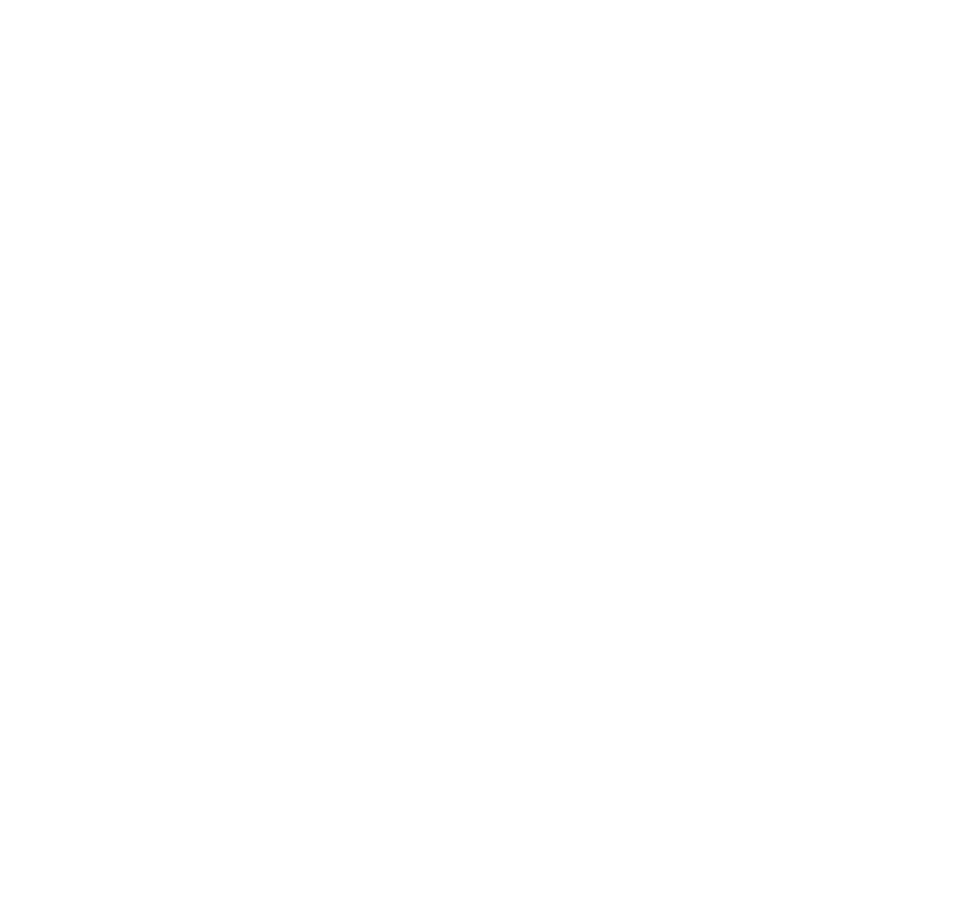
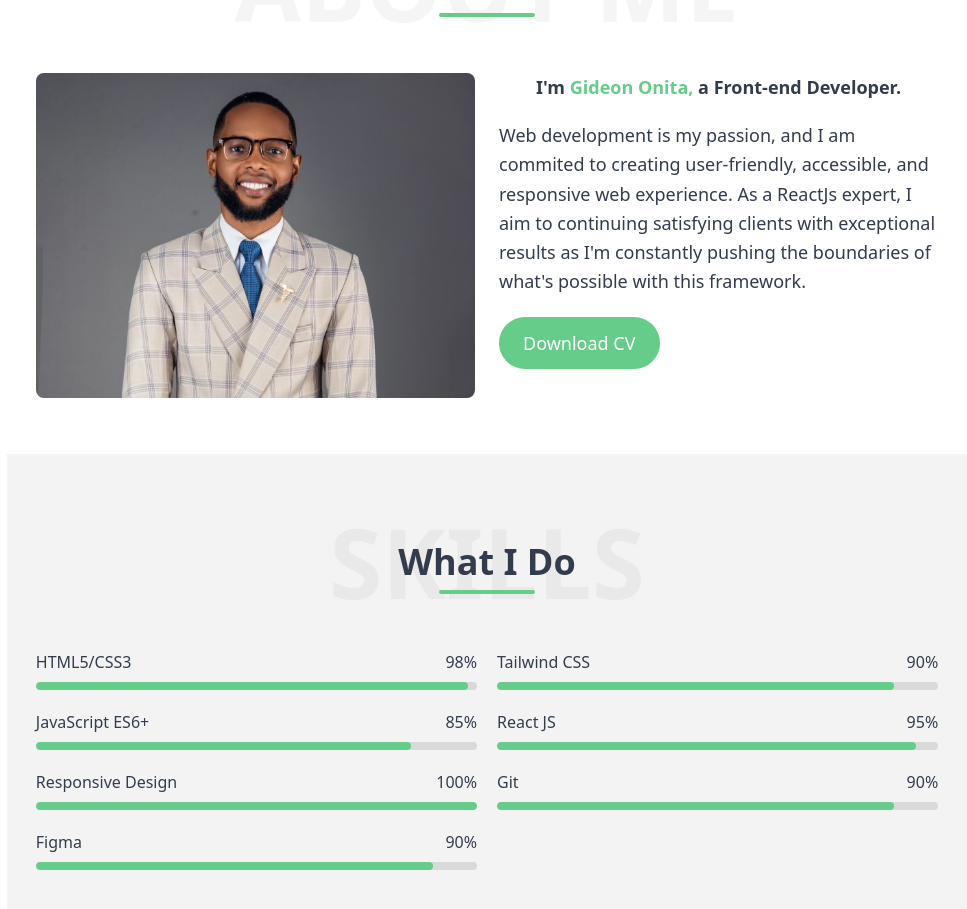
Before and after one commit to giddynita/my-portfolio, a React (Vite) app: page / in a window 1280 px wide. Shown: the part 923-1832 px from the top of the page, without its empty margins (313-1280 px from the left). Before the commit the page ends 800 px from the top, so only its background shows below. Built offline with nearby package versions, Linux system fonts and the light colour scheme; a web font is replaced by a local one.

Commit message:
about section completed and skills section almost done

```diff
--- a/src/components/About.jsx
+++ b/src/components/About.jsx
@@ -1,4 +1,34 @@
+import { aboutSection } from '../data'
+import Heading from './Heading'
+
 const About = () => {
-  return <section id="about" className="about"></section>
+  const { sectionTitle, sectionSubtitle, profile, img, title, about } =
+    aboutSection
+  return (
+    <section
+      id="about"
+      className=" pt-14 pb-14 bg-base-100 section max-w-screen-sm md:max-w-screen-lg  mx-auto "
+    >
+      <Heading sectionTitle={sectionTitle} sectionSubtitle={sectionSubtitle} />
+      <div className="flex flex-col items-center md:items-start justify-center gap-4 md:gap-6 md:flex-row">
+        <figure className="rounded-lg w-3/4 md:w-1/2">
+          <img src={img} alt={title} className="rounded-lg" />
+        </figure>
+
+        <div className="md:w-1/2">
+          <p className="text-xl sm:text-2xl font-semibold text-center mb-5 w-3/4 mx-auto md:w-full md:text-lg">
+            {profile.iam} {''}
+            <span className="text-primary capitalize">{profile.name}</span> {''}
+            {profile.profession}
+          </p>
+          <p className="text-lg leading-relaxed">{about}</p>
+
+          <button className="bg-primary px-6 py-3 rounded-full text-white mt-5 hover:text-primary-content hover:text- text-lg">
+            Download CV
+          </button>
+        </div>
+      </div>
+    </section>
+  )
 }
 export default About
--- /dev/null
+++ b/src/components/Heading.jsx
@@ -0,0 +1,16 @@
+const Heading = ({ sectionTitle, sectionSubtitle }) => {
+  return (
+    <section className="relative ">
+      <h1 className="  text-6xl sm:text-7xl md:text-8xl  uppercase pt-1 text-base-content/5 font-semibold relative text-center  mb-10 whitespace-nowrap">
+        {sectionTitle}
+      </h1>
+      <div className=" absolute top-1/2 -translate-y-1/2 w-full">
+        <p className="text-4xl font-semibold capitalize  text-base-content w-full text-center whitespace-nowrap mb-2 ">
+          {sectionSubtitle}
+        </p>
+        <span className="block bg-primary h-1 w-24 sm:w-24 rounded-full m-auto -mb-4 "></span>
+      </div>
+    </section>
+  )
+}
+export default Heading
--- a/src/components/Hero.jsx
+++ b/src/components/Hero.jsx
@@ -15,11 +15,12 @@
         deletionSpeed={{ type: 'keyStrokeDelayInMs', value: 100 }}
         style={{
           whiteSpace: 'pre-line',
-          fontSize: '2.25rem',
           fontWeight: '600',
           marginBlock: '0.4rem 0.2rem',
+          textAlign: 'center',
         }}
         repeat={Infinity}
+        className="text-xl sm:text-2xl md:text-3xl lg:text-4xl"
       />
       <small>{location}</small>
       <AnchorLink href="#about">
--- a/src/components/Navbar.jsx
+++ b/src/components/Navbar.jsx
@@ -1,4 +1,3 @@
-import { Link } from 'react-router-dom'
 import Menu from './Menu'
 import Navlinks from './Navlinks'
 import Socials from './Socials'
@@ -7,7 +6,7 @@
 
 const Navbar = () => {
   return (
-    <nav className=" bg-base-100 navbar justify-between lg:hidden fixed z-50">
+    <nav className=" bg-base-100 navbar justify-between lg:hidden fixed border-b border-base-300 z-50">
       <div className="flex gap-x-3 items-center ">
         <AnchorLink href="#landing">
           <h3 className="logo text-sky-600 font-bold tracking-wide text-2xl">
--- a/src/components/Skills.jsx
+++ b/src/components/Skills.jsx
@@ -1,4 +1,29 @@
+import { skillSection } from '../data'
+import Heading from './Heading'
+
 const Skills = () => {
-  return <div>Skills</div>
+  const { sectionTitle, sectionSubtitle, skills, progress } = skillSection
+  return (
+    <section className="pt-14 pb-14 bg-base-200/50   section">
+      <Heading sectionTitle={sectionTitle} sectionSubtitle={sectionSubtitle} />
+      <div className="grid grid-cols-1 md:grid-cols-2 gap-5 max-w-screen-sm md:max-w-screen-lg  mx-auto">
+        {skills.map((skill) => {
+          const { type, progress } = skill
+          return (
+            <div className="grid gap-2 ">
+              <div className="flex justify-between">
+                {type} <span>{`${progress}%`}</span>
+              </div>
+              <progress
+                className="progress progress-primary w-full bg-base-300/75"
+                value={progress}
+                max="100"
+              ></progress>
+            </div>
+          )
+        })}
+      </div>
+    </section>
+  )
 }
 export default Skills
--- a/src/data.jsx
+++ b/src/data.jsx
@@ -1,11 +1,12 @@
 import { nanoid } from 'nanoid'
 import { FaFacebookF } from 'react-icons/fa6'
 import { FaInstagram, FaTwitter, FaLinkedinIn } from 'react-icons/fa'
+import picture from './assets/images/image.jpg'
 
 export const navlinks = [
   { id: nanoid(), section: 'home', href: '#landing' },
   { id: nanoid(), section: 'about me', href: '#about' },
-  { id: nanoid(), section: 'service', href: '#skills' },
+  { id: nanoid(), section: 'services', href: '#services' },
   { id: nanoid(), section: 'portfolio', href: '#portfolio' },
   { id: nanoid(), section: 'blog', href: '#blog' },
   { id: nanoid(), section: 'contact', href: '#contact' },
@@ -36,7 +37,33 @@
 export const hero = {
   h1: 'Welcome',
   name: "I'm Gideon Onita",
-  profession: "I'm a Front-end developer",
+  profession: "I'm a Front-end Developer",
   location: 'based in Lagos, Nigeria.',
   aboutBtn: 'About Me',
 }
+export const aboutSection = {
+  sectionTitle: 'about me',
+  sectionSubtitle: 'know me more',
+  profile: {
+    iam: "I'm",
+    name: 'gideon onita,',
+    profession: 'a Front-end Developer.',
+  },
+  img: picture,
+  title: 'Gideon Onita',
+  about:
+    "Web development is my passion, and I am commited to creating user-friendly, accessible, and responsive web experience. As a ReactJs expert, I aim to continuing satisfying clients with exceptional results as I'm constantly pushing the boundaries of what's possible with this framework.",
+}
+export const skillSection = {
+  sectionTitle: 'skills',
+  sectionSubtitle: 'what i do',
+  skills: [
+    { type: 'HTML5/CSS3', progress: '98' },
+    { type: 'Tailwind CSS', progress: '90' },
+    { type: 'JavaScript ES6+', progress: '85' },
+    { type: 'React JS', progress: '95' },
+    { type: 'Responsive Design', progress: '100' },
+    { type: 'Git', progress: '90' },
+    { type: 'Figma', progress: '90' },
+  ],
+}
--- a/src/index.css
+++ b/src/index.css
@@ -8,7 +8,7 @@
 ====================
 */
 .navbar {
-  padding-inline: 4%;
+  padding-inline: 6%;
 }
 .logo {
   font-family: 'EB Garamond', serif;
@@ -16,7 +16,7 @@
   font-family: 'Nunito', sans-serif; */
 }
 .nav-menu {
-  padding-inline: 5%;
+  padding-inline: 7%;
   transition: transform 0.3s;
 }
 .nav-link {
@@ -50,14 +50,13 @@
   }
 }
 /* =================
-HERO
+ABOUT
 ====================
 */
-
+.section {
+  padding-inline: 3%;
+}
 .active {
   color: red;
+  font-size: minmax();
 }
-
-#about {
-  scroll-margin-top: 2rem !important;
-}
--- a/src/pages/Landing.jsx
+++ b/src/pages/Landing.jsx
@@ -1,5 +1,6 @@
 import { useContext } from 'react'
 import { GlobalContext } from '../assets/globalContext'
+import Skills from '../components/Skills'
 import About from '../components/About'
 import Hero from '../components/Hero'
 
@@ -13,6 +14,7 @@
     >
       <Hero />
       <About />
+      <Skills />
     </div>
   )
 }
```
